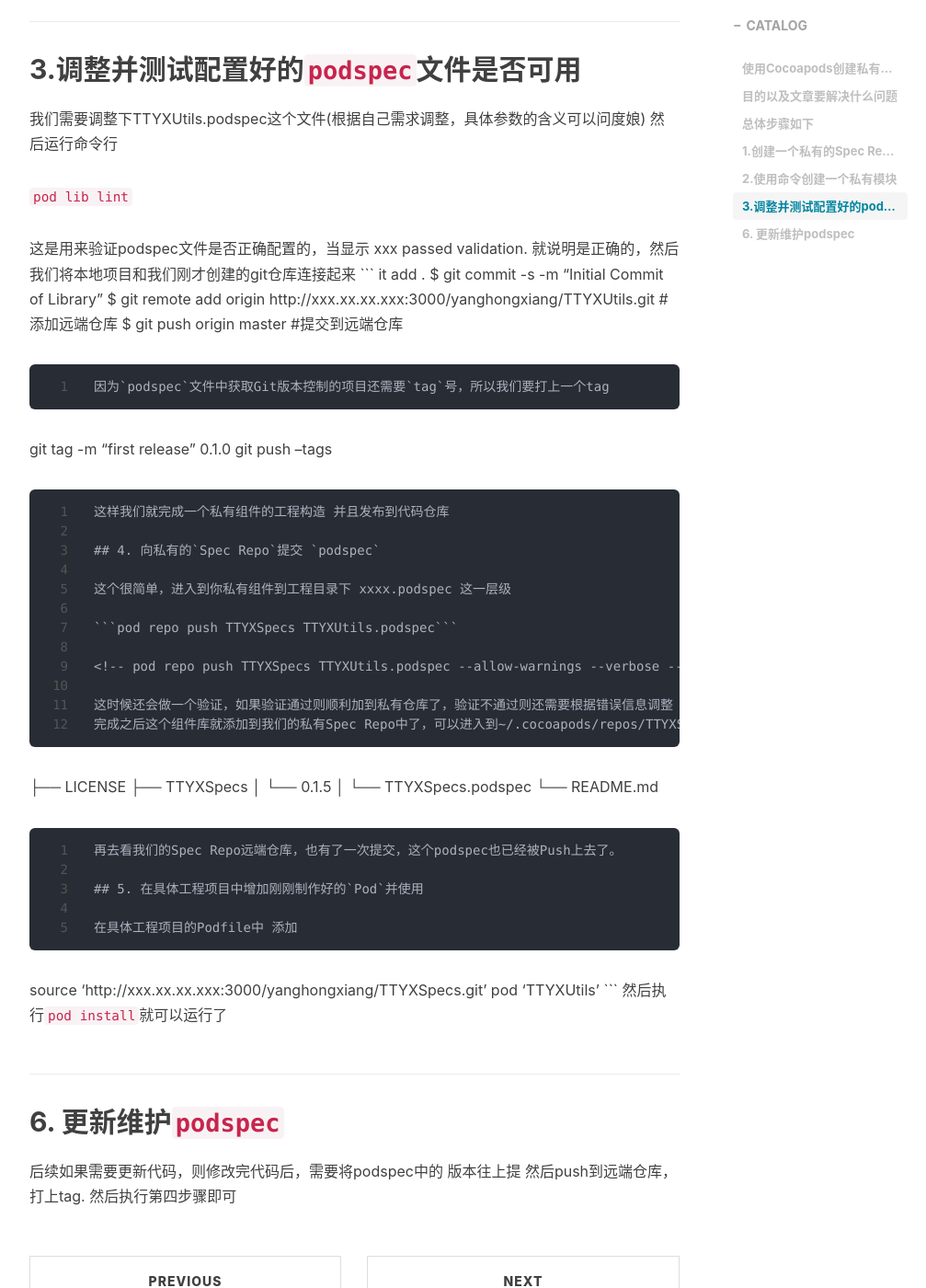
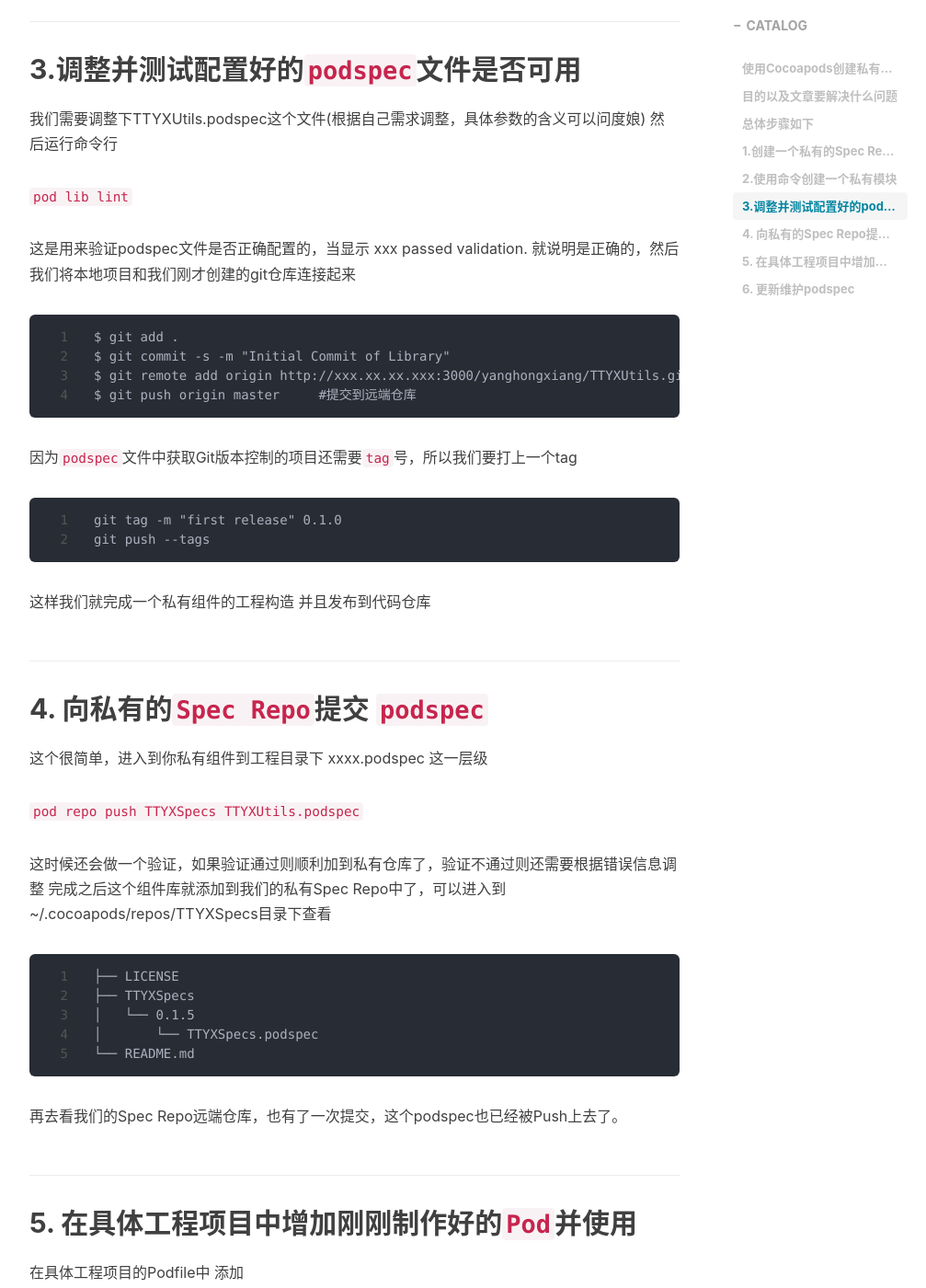
Before and after one commit to ssuperdreamer/ssuperdreamer.github.io, a Jekyll site: the page built from _posts/2020-09-08-create-private-pod.md, in a window 1280 px wide and 1400 px high, scrolled down 2415 px. Shown: the whole window at 92% size, without its empty margins (233-1240 px from the left). Built offline with Jekyll 4.4.1, drawn with Linux system fonts in a browser that asks for light colours; nearby versions of some CDN libraries; comment, search, counter and statistics services are not loaded; some of the changed text lies outside the part shown.

Commit message:
fixed: 文章排版调整

````diff
--- a/_posts/2020-09-08-create-private-pod.md
+++ b/_posts/2020-09-08-create-private-pod.md
@@ -64,16 +64,21 @@ ps:下面命令行中具体的私有仓库地址必须根据自己的私有仓
 ```pod lib lint```
 
 这是用来验证podspec文件是否正确配置的，当显示 xxx passed validation. 就说明是正确的，然后我们将本地项目和我们刚才创建的git仓库连接起来
-``` it add .
+
+```
+$ git add .
 $ git commit -s -m "Initial Commit of Library"
 $ git remote add origin http://xxx.xx.xx.xxx:3000/yanghongxiang/TTYXUtils.git        #添加远端仓库
 $ git push origin master     #提交到远端仓库
 ```
+
 因为`podspec`文件中获取Git版本控制的项目还需要`tag`号，所以我们要打上一个tag
+
 ```
 git tag -m "first release" 0.1.0
 git push --tags
 ```
+
 这样我们就完成一个私有组件的工程构造 并且发布到代码仓库
 
 ## 4. 向私有的`Spec Repo`提交 `podspec`
@@ -86,6 +91,7 @@ git push --tags
 
 这时候还会做一个验证，如果验证通过则顺利加到私有仓库了，验证不通过则还需要根据错误信息调整
 完成之后这个组件库就添加到我们的私有Spec Repo中了，可以进入到~/.cocoapods/repos/TTYXSpecs目录下查看
+
 ```
 ├── LICENSE
 ├── TTYXSpecs
@@ -93,6 +99,7 @@ git push --tags
 │       └── TTYXSpecs.podspec
 └── README.md
 ```
+
 再去看我们的Spec Repo远端仓库，也有了一次提交，这个podspec也已经被Push上去了。
 
 ## 5. 在具体工程项目中增加刚刚制作好的`Pod`并使用
````
